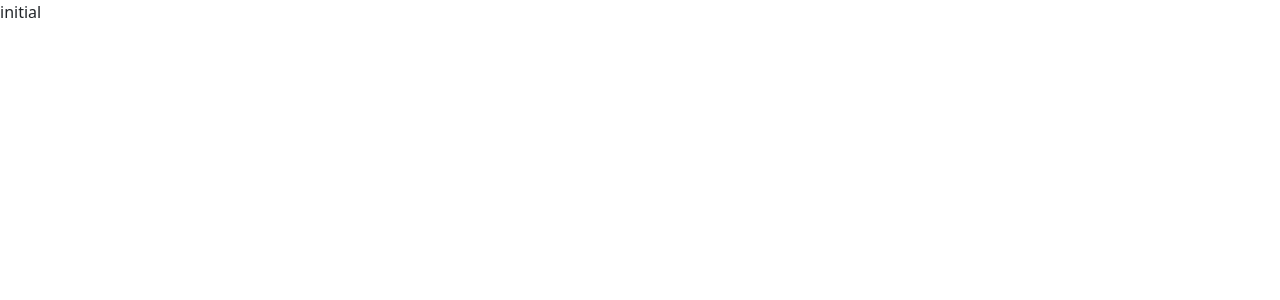
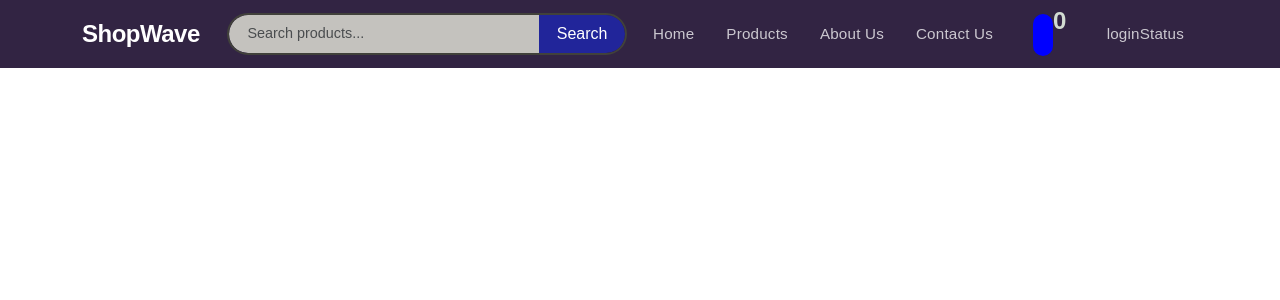
Before and after one commit to RameesAliN/SHOPWAVE-NEXT, a Next.js app: page / in a window 1280 px wide. Shown: the top 300 px of the page. Built offline with nearby package versions, Linux system fonts and the light colour scheme.

Commit message:
header created

```diff
--- a/src/app/layout.tsx
+++ b/src/app/layout.tsx
@@ -3,6 +3,7 @@ import { Geist, Geist_Mono } from "next/font/google";
 import 'bootstrap/dist/css/bootstrap.min.css';
 import BootstrapClient from "@/utils/bootsrtapUtils";
 //import '../style/globals.css'
+import Header from "@/component/header/Header";
 
 const geistSans = Geist({
   variable: "--font-geist-sans",
@@ -27,7 +28,7 @@ export default function RootLayout({
   return (
     <html lang="en" className={`${geistSans.variable} ${geistMono.variable}`}>
       <body>
-
+        <Header/>
         <BootstrapClient/>
         {children}
 
--- /dev/null
+++ b/src/component/header/Header.tsx
@@ -0,0 +1,65 @@
+import Link from "next/link"
+import '../../style/Header.css'
+
+
+export default function Header(){
+   return <>
+    <nav className={`navbar navbar-expand-lg shopwave-navbar `}>
+      <div className="container">
+
+        <Link href="/" className="navbar-brand shopwave-brand">
+          <span className="brand-text">ShopWave</span>
+        </Link>
+
+        <form className="d-flex mx-auto search-form" >
+          <div className="search-wrapper">
+            <input className="form-control search-input" type="search" placeholder="Search products..."   />
+            <button className="search-btn" type="submit">
+              Search
+            </button>
+          </div>
+        </form>
+
+        <ul className="navbar-nav align-items-center gap-1">
+
+          <li className="nav-item">
+            <Link href="/" className={'nav-link'}>
+              Home
+            </Link>
+          </li>
+
+          <li className="nav-item">
+            <Link href="/products" className={'nav-link'}>
+              Products
+            </Link>
+          </li>
+
+          <li className="nav-item">
+            <Link href="/about" className={'nav-link'}>
+              About Us
+            </Link>
+          </li>
+
+          <li className="nav-item">
+            <Link href="/contact" className={'nav-link'}>
+              Contact Us
+            </Link>
+          </li>
+
+          <li className="nav-item ms-2">
+            <Link href="/cart" className="cart-icon-btn nav-link " aria-label="Shopping Cart">
+              <i className="bi bi-bag-fill nav-cart"></i>
+              <span className='nav-cart-total'>0</span>
+            </Link>
+          </li>
+
+           <li className="nav-item ms-2">
+              <Link href="/login" className={'nav-link'}> loginStatus </Link>
+          </li>
+
+        </ul>
+
+      </div>
+    </nav>
+  </>
+}
--- /dev/null
+++ b/src/style/Header.css
@@ -0,0 +1,87 @@
+.shopwave-navbar{
+  background-color: rgb(50, 36, 67);
+  font-family:Arial, Helvetica, sans-serif;
+   position: fixed;
+  top: 0;
+  left: 0;
+  right: 0;
+  width: 100%;
+  z-index: 1000;
+}
+.shopwave-brand {
+  gap: 10px;
+  font-size: 1.5rem;
+  font-weight: 800;
+  color: white !important;
+  letter-spacing: -0.5px;
+}
+
+.search-form {
+  width: 100%;
+  max-width: 400px;
+}
+
+.search-wrapper {
+  display: flex;
+  width: 100%;
+  border-radius: 50px;
+  overflow: hidden;
+  border: 2px solid rgba(147, 227, 19, 0.15);
+}
+
+.search-wrapper:focus-within {
+  border-color: blanchedalmond;
+  box-shadow: 0 0 0 3px rgba(233, 69, 96, 0.2);
+}
+
+.search-input {
+  flex: 1;
+  background: rgb(196, 194, 190) !important;
+  border: none !important;
+  color: rgb(19, 6, 6) !important;
+  padding: 8px 18px;
+  border-radius: 50px 0 0 50px;
+  font-size: 0.9rem;
+  box-shadow: none !important;
+}
+
+.search-btn {
+  background: rgb(33, 37, 154);
+  border: none;
+  color: white;
+  padding: 0 18px;
+  cursor: pointer;
+  font-size: 1rem;
+  border-radius: 0 50px 50px 0;
+}
+.search-btn:hover{
+  background-color: blueviolet;
+}
+
+.navbar-nav  .nav-link {
+  color: rgba(255,255,255,0.75) !important;
+  font-weight: 500;
+  font-size: 0.95rem;
+  padding: 8px 14px !important;
+  border-radius: 8px;
+  letter-spacing: 0.2px;
+}
+.nav-link:hover{
+  background-color:rgb(92, 54, 138);
+}
+.nav-cart{
+  font-size: 20px;
+  background-color: blue;
+  border-radius: 50px;
+  padding: 10px;
+}
+.active{
+  background-color:rgb(92, 54, 138);
+}
+.nav-cart-total{
+  color:rgb(210, 220, 210);
+  font-size: 1.5rem;
+  font-weight: bolder;
+  position: relative;
+  bottom :0.8rem;
+}
```
